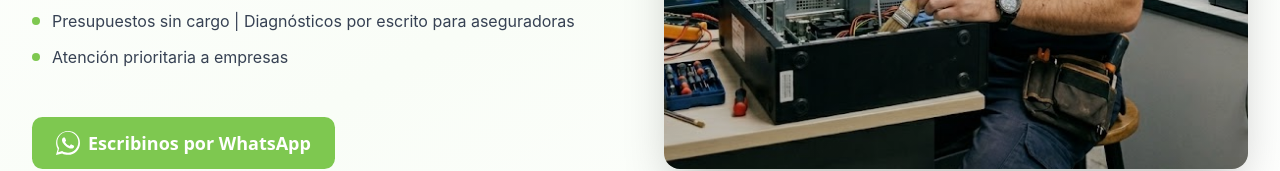
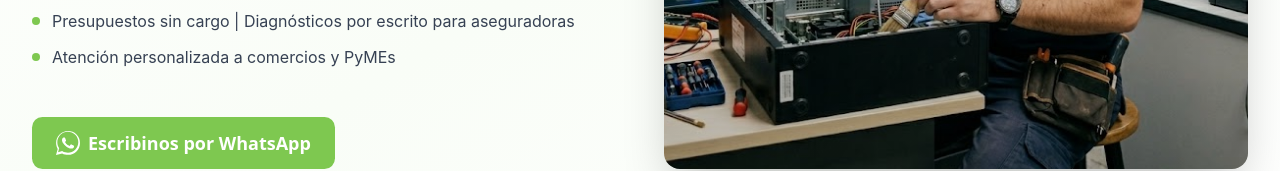
Before and after one commit to JuanGiacalone/yainsumos-web, an Astro site: page / in a window 1280 px wide. Shown: the part 514-685 px from the top of the page. Built offline with nearby package versions, Linux system fonts and the light colour scheme; Astro itself is replaced by a stand-in of ours.

Commit message:
small txt fix

```diff
--- a/src/components/pages/Home.tsx
+++ b/src/components/pages/Home.tsx
@@ -130,7 +130,7 @@ export default function Home() {
                 </div>
                 <div className="flex items-center gap-3">
                   <div className="w-2 h-2 bg-[#7ec850] rounded-full" />
-                  <span className="text-gray-700" style={{ fontFamily: 'Inter, sans-serif' }}>Atención prioritaria a empresas</span>
+                  <span className="text-gray-700" style={{ fontFamily: 'Inter, sans-serif' }}>Atención personalizada a comercios y PyMEs</span>
                 </div>
               </div>
 
```
